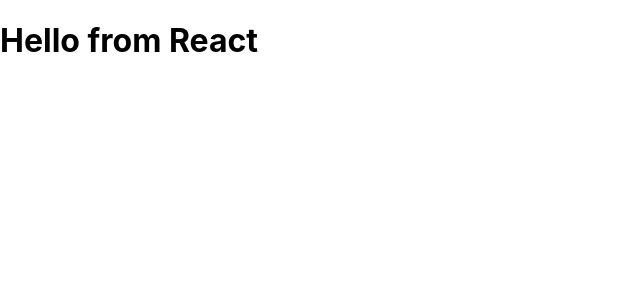
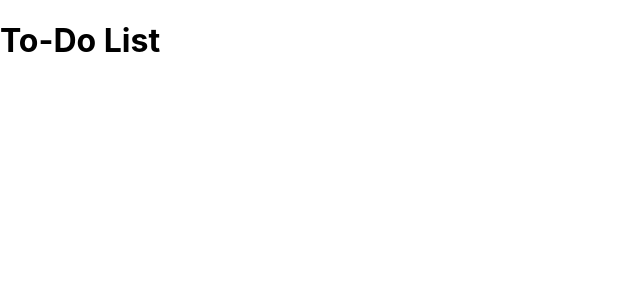
Before and after one commit to VarshiniKasturi/To-Do, a React (Create React App) app: page / in a window 1280 px wide. Shown: the top 300 px of the page, without its empty margins (0-640 px from the left). Built offline with nearby package versions, Linux system fonts and the light colour scheme.

Commit message:
first task

```diff
--- a/src/App.js
+++ b/src/App.js
@@ -1,8 +1,9 @@
+import Header from './Components/Header'
 
 function App() {
   return (
     <div className="App">
-      <h1>Hello from React</h1>
+      <h1>To-Do List</h1>
     </div>
   );
 }
--- /dev/null
+++ b/src/Components/Header.js
@@ -0,0 +1,9 @@
+const Header = () => {
+  return (
+    <header>
+      <h1>To-Do List</h1>
+    </header>
+  )
+}
+
+export default Header
```
